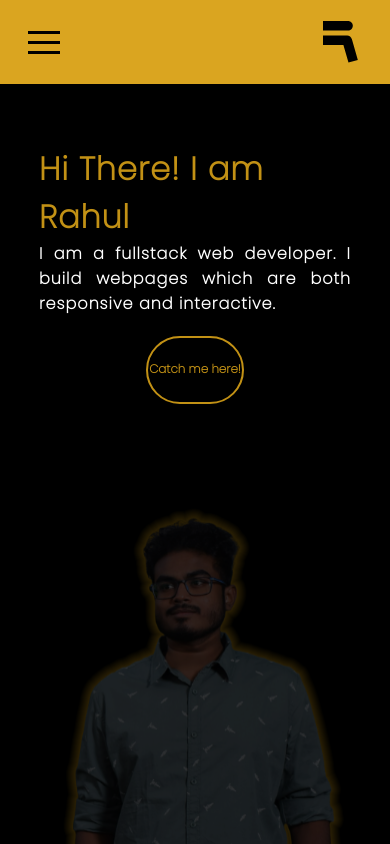
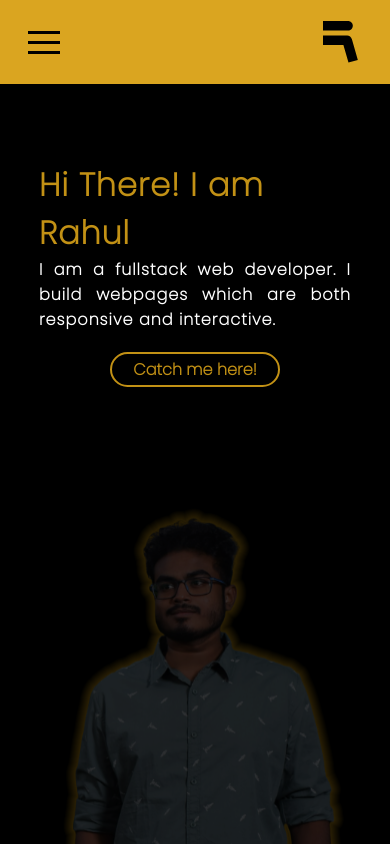
Before and after one commit to Rahul16086/portfoliov1, a Next.js app: page / in a window 390 px wide. Built offline with nearby package versions, Linux system fonts and the light colour scheme.

Commit message:
Fixed homepage button size for mobile view

```diff
--- a/components/homePage/HomePage.module.css
+++ b/components/homePage/HomePage.module.css
@@ -75,6 +75,12 @@
         font-size: 1rem;
     }
 
+    .description button{
+        width: 170px;
+        height: 35px;
+        font-size: 1rem;
+    }
+
     .imageContainer{
         width: 100vw;
         bottom: 0;
```
